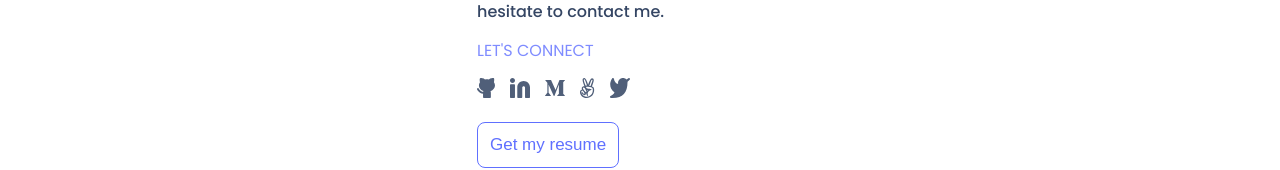
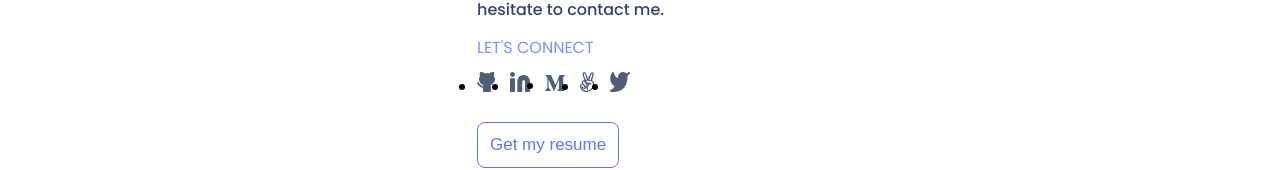
Before and after one commit to elhamatokhi/portfolio-micro, a plain HTML site: page index.html in a window 1280 px wide. Shown: the part 3826-3996 px from the top of the page. Drawn offline with Linux system fonts and the light colour scheme.

Commit message:
added a list and I fixed the images

```diff
--- a/index.html
+++ b/index.html
@@ -198,17 +198,33 @@
                 contact me.
               </p>
               <p class="title_2">LET'S CONNECT</p>
-              <div class="items-about">
-                <img src="Images/Social/github.svg" class="github" alt=""/>
-                <img src="Images/Social/Linkedin.svg" class="linkedin" alt=""
-                />
-                <img src="Images/Social/mail.svg" class="mail" alt=""
-                />
-                <img src="Images/Social/other.svg" class="other" alt=""
-                />
-                <img src="Images/Social/twitter.svg" class="twitter" alt=""
-                />
-              </div>
+              <ul class="items-about">
+                <li>
+                  <a href=""
+                    ><img src="Images/Social/github.svg" class="github" alt=""
+                  /></a>
+                </li>
+                <li>
+                  <a href=""
+                    ><img src="Images/Social/Linkedin.svg" class="linkedin" alt=""
+                  /></a>
+                </li>
+                <li>
+                  <a href=""
+                    ><img src="Images/Social/mail.svg" class="mail" alt=""
+                  /></a>
+                </li>
+                <li>
+                  <a href=""
+                    ><img src="Images/Social/other.svg" class="other" alt=""
+                  /></a>
+                </li>
+                <li>
+                  <a href=""
+                    ><img src="Images/Social/twitter.svg" class="twitter" alt=""
+                  /></a>
+                </li>
+              </ul>
               <div class="button-f">
                 <button class="btn" type="button">Get my resume</button>
               </div>
@@ -219,7 +235,6 @@
             <div class="techsContent">
               <details>
                 <summary>Languages
-
                   <label class="summary-up">
                     <svg xmlns="http://www.w3.org/2000/svg" width="24" height="24" viewBox="0 0 24 24" fill="none" stroke="currentColor" stroke-width="2" stroke-linecap="round" stroke-linejoin="round" class="feather feather-chevron-down"><polyline points="6 9 12 15 18 9"></polyline></svg>
                   </label>
@@ -252,7 +267,7 @@
                 </summary>
                 <div class="summary-down">
                   <svg xmlns="http://www.w3.org/2000/svg" width="24" height="24" viewBox="0 0 24 24" fill="none" stroke="currentColor" stroke-width="2" stroke-linecap="round" stroke-linejoin="round" class="feather feather-chevron-up"><polyline points="18 15 12 9 6 15"></polyline></svg>
-                  </div>
+                </div>
               </details>
               <details>
                 <summary>Skills
```
